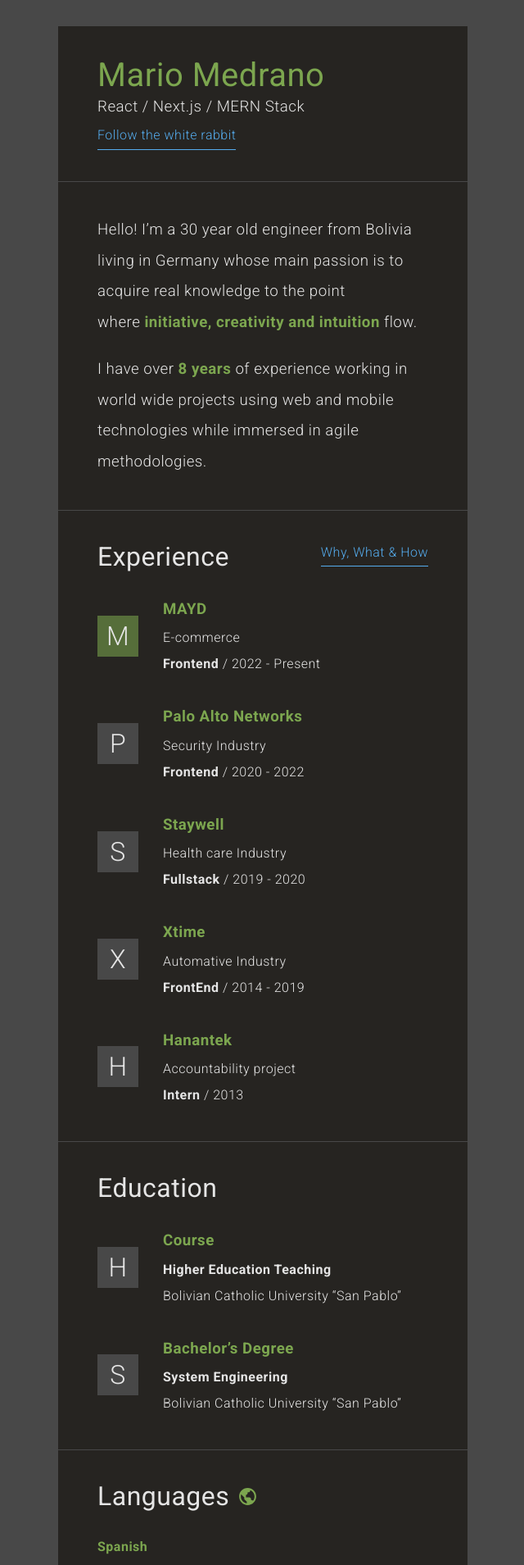
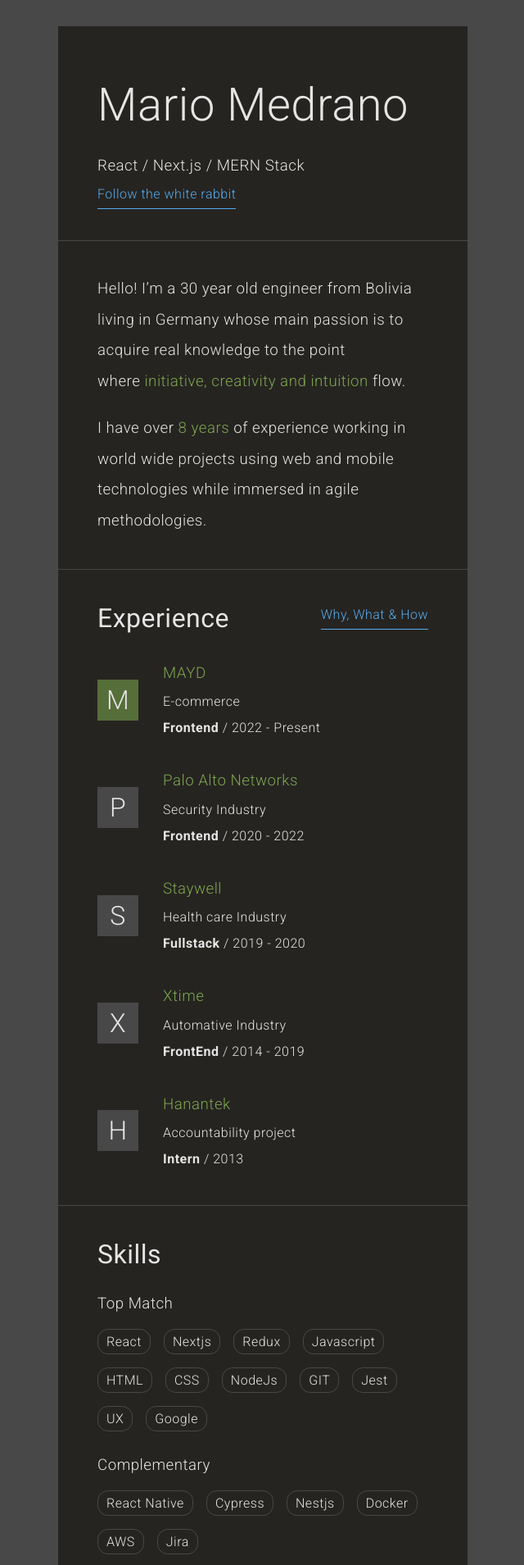
Before and after one commit to caifel/mariomedrano, a Next.js app: page / in a window 1280 px wide. Shown: the top 1909 px of the page at 82% size, without its empty margins (319-959 px from the left). Built offline with nearby package versions, Linux system fonts and the light colour scheme.

Commit message:
Add Skills section

```diff
--- a/app/page.tsx
+++ b/app/page.tsx
@@ -14,6 +14,33 @@
       <main>
         <DescriptionSection className="card mt-1" />
         <ExperienceSection className="card mt-1" workingExperience={workingExperience} />
+        <section className="card mt-1" id="skill-section">
+          <h2>
+            <a href="#skill-section">{'Skills'}</a>
+          </h2>
+          <article className="mt-30">
+            <h3>{'Top Match'}</h3>
+            <ul className="badge-container mt-20">
+              {['React', 'Nextjs', 'Redux', 'Javascript', 'HTML', 'CSS', 'NodeJs', 'GIT', 'Jest', 'UX', 'Google'].map(
+                (skill) => (
+                  <li className="badge" key={skill}>
+                    {skill}
+                  </li>
+                )
+              )}
+            </ul>
+          </article>
+          <article className="mt-30">
+            <h3>{'Complementary'}</h3>
+            <ul className="badge-container mt-20">
+              {['React Native', 'Cypress', 'Nestjs', 'Docker', 'AWS', 'Jira'].map((skill) => (
+                <li className="badge" key={skill}>
+                  {skill}
+                </li>
+              ))}
+            </ul>
+          </article>
+        </section>
         <EducationSection className="card mt-1" educationList={education} />
         <LanguageSection className="card mt-1" languageList={languages} />
         <HobbySection className="card mt-1" hobbies={hobbies} />
--- a/app/sections/DescriptionSection.tsx
+++ b/app/sections/DescriptionSection.tsx
@@ -11,7 +11,7 @@
       <p className="lh-2">
         <span>{t.description.part1}</span>
         <Space />
-        <b className="c-primary">{t.description.part2}</b>
+        <span className="c-primary">{t.description.part2}</span>
         <Space />
         <span>{t.description.part3}</span>
       </p>
@@ -19,7 +19,7 @@
       <p className="lh-2 mt-20">
         <span>{t.description.part4}</span>
         <Space />
-        <b className="c-primary">{t.description.part5}</b>
+        <span className="c-primary">{t.description.part5}</span>
         <Space />
         <span>{t.description.part6}</span>
       </p>
--- a/app/sections/HomeFooter/index.tsx
+++ b/app/sections/HomeFooter/index.tsx
@@ -13,7 +13,7 @@
         <span>{t.footer.part1}</span>
       </p>
       <p>
-        <b className="c-primary">{t.footer.part2}</b>
+        <span className="c-primary">{t.footer.part2}</span>
       </p>
       <p className="align-items-center">
         <span>{t.footer.part3}</span>
--- a/app/sections/HomeHeader.tsx
+++ b/app/sections/HomeHeader.tsx
@@ -8,7 +8,7 @@
 export const HomeHeader: FC<IProps> = ({ className }) => {
   return (
     <header className={cns(className, 'lh-2')}>
-      <h1 className="c-primary">{personalInfo.name}</h1>
+      <h1>{personalInfo.name}</h1>
       <p className="h3">{personalInfo.role}</p>
       <p>
         <a className="link" href={`mailto:${personalInfo.email}`}>
--- a/app/sections/LanguageSection/LanguageItem.tsx
+++ b/app/sections/LanguageSection/LanguageItem.tsx
@@ -1,5 +1,5 @@
+import cns from 'classnames';
 import { FC } from 'react';
-import cns from 'classnames';
 
 interface IProps extends React.HTMLAttributes<HTMLAreaElement> {
   data: any;
@@ -8,9 +8,7 @@
 export const LanguageItem: FC<IProps> = ({ className, data }) => {
   return (
     <article className={cns(className, 'lh-2')}>
-      <p className="c-primary">
-        <b>{data?.name}</b>
-      </p>
+      <h3 className="c-primary">{data?.name}</h3>
       <p>
         <span>{data?.level}</span>
       </p>
--- a/styles/_components.scss
+++ b/styles/_components.scss
@@ -1,20 +1,25 @@
+.blog-page {
+  h1,
+  h2 {
+    font-size: 1.5rem;
+    font-weight: 300;
+  }
+}
 .header-container {
   background-color: var(--bg-card);
-  height: 4rem;
+  height: 6rem;
   position: relative;
   display: flex;
   align-items: center;
   .left-icon {
     position: absolute;
-    top: 1.4rem; // (4rem - 1.2rem) / 2
+    top: 2.2rem; // (6rem - 1.6rem) / 2
     left: 2rem;
-    width: 1.2rem;
-    height: 1.2rem;
+    width: 1.6rem;
   }
   h1 {
     flex: 1;
     text-align: center;
-    font-size: 1.5rem;
   }
 }
 .card {
@@ -28,7 +33,7 @@
 }
 .badge {
   padding: 5px 10px;
-  border-radius: 5px;
+  border-radius: var(--border-radius);
   border: 1px solid var(--border-color);
   color: var(--color-default);
 }
--- a/styles/_globals.scss
+++ b/styles/_globals.scss
@@ -21,14 +21,15 @@
 }
 
 h1 {
-  line-height: 1;
-  font-size: 2.5rem;
+  font-size: 3.5rem;
+  font-weight: 300;
+}
+h2 {
+  font-size: 2rem;
   font-weight: 400;
 }
-h2 {
-  line-height: 1;
-  font-size: 2rem;
-  font-weight: 400;
+h3 {
+  font-weight: 300;
 }
 
 button {
--- a/styles/_theme.scss
+++ b/styles/_theme.scss
@@ -10,6 +10,8 @@
   --color-green-50: #7ca64f90;
   --color-red: #dc3545;
   --color-red-50: #dc354590;
+
+  --border-radius: 0.8rem;
 }
 
 html[data-theme='light'] {
```
Also changed, not shown: app/what-and-how/page.tsx (+8 -14 lines).
